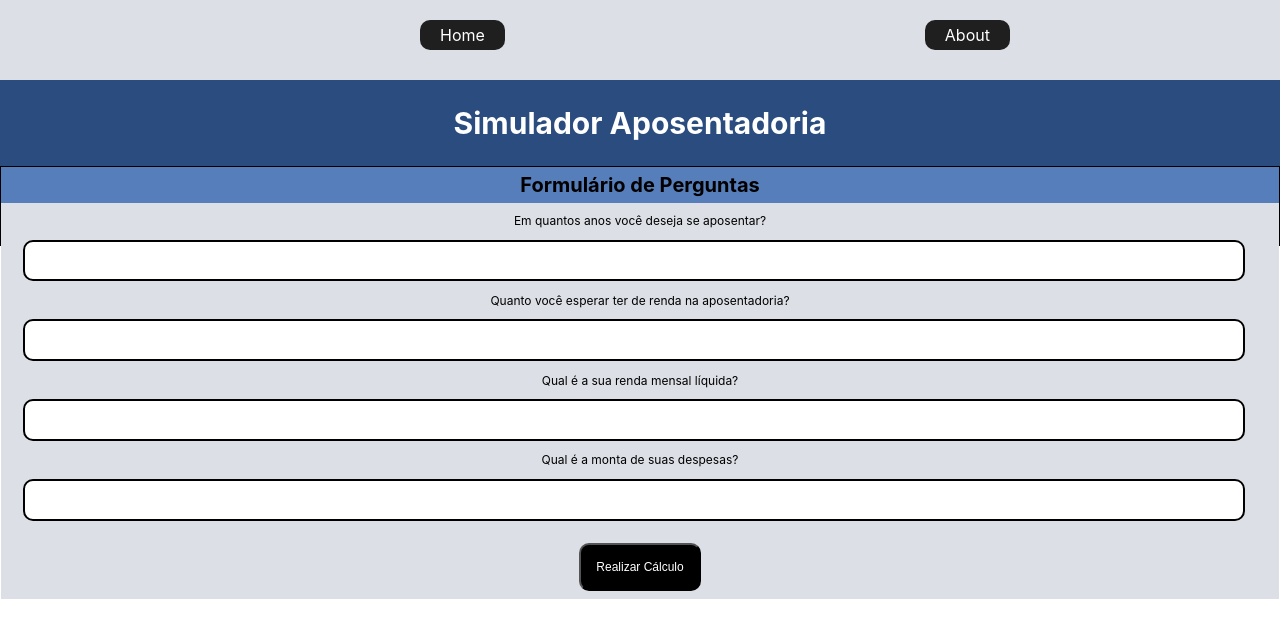
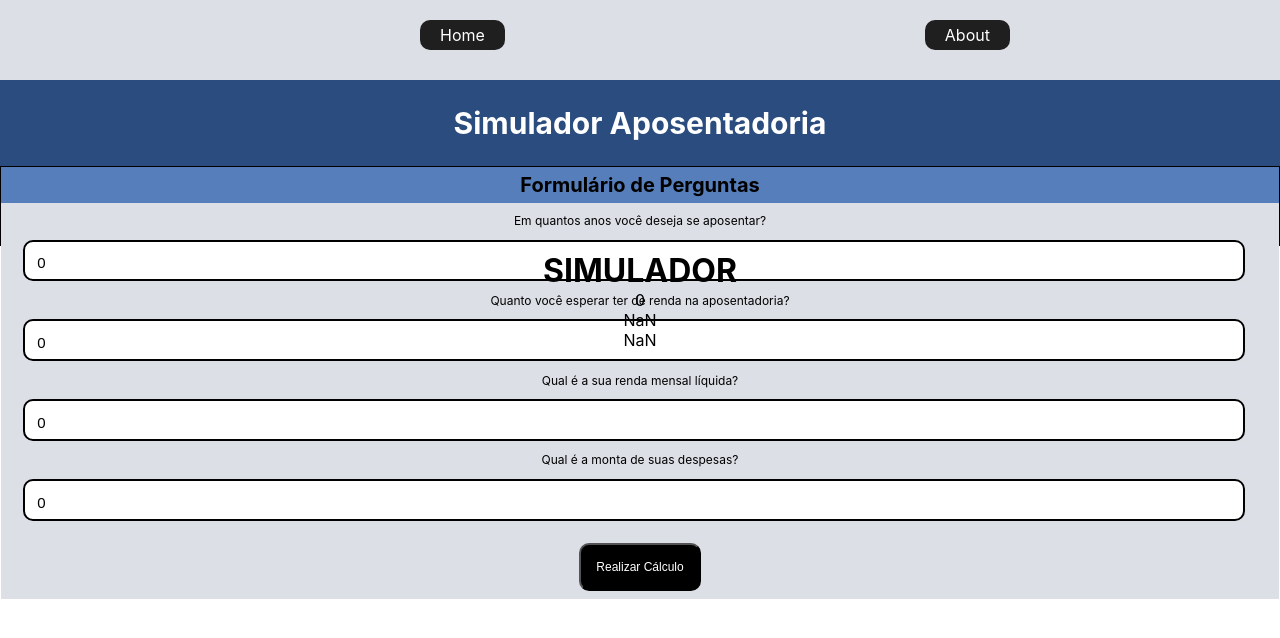
Before and after one commit to EuripedesNaves/calculadora-aposentadoria, a React (Create React App) app: page / in a window 1280 px wide. Both pictures are taken after a click on the button "Realizar Cálculo". Shown: the top 638 px of the page. Built offline with nearby package versions, Linux system fonts and the light colour scheme.

Commit message:
Trying to solve unkown error

```diff
--- a/src/components/Form.js
+++ b/src/components/Form.js
@@ -1,13 +1,16 @@
 import React, { useState } from 'react';
+import { scryRenderedDOMComponentsWithClass } from 'react-dom/test-utils';
 import { useNavigate } from 'react-router-dom';
 import Forms from '../styles/Forms.css'
-// import Simulador from './Simulator';
+import Simulator from './Simulator';
 
 export const Form = () => {
-    const [QuantosAnos, setQuantosAnos] = useState('');
-    const [RendaEsperada, setRendaEsperada] = useState('');
-    const [RendaMensal, setRendaMensal] = useState('');
-    const [MontaDespesas, setMontaDespesas] = useState('');
+    const [QuantosAnos, setQuantosAnos] = useState(0);
+    const [RendaEsperada, setRendaEsperada] = useState(0);
+    const [RendaMensal, setRendaMensal] = useState(0);
+    const [MontaDespesas, setMontaDespesas] = useState(0);
+
+    const [calculated, setCalculated] = useState(false)
 
     const handleQuantosAnosInput = e => setQuantosAnos(e.target.value);
     const handleRendaEsperadaInput = e => setRendaEsperada(e.target.value);
@@ -15,6 +18,7 @@ export const Form = () => {
     const handleMontaDespesasInput = e => setMontaDespesas(e.target.value);
 
     return (
+        <>
             <div className="form-box">
                 <h3 className="titulo"> Formulário de Perguntas</h3>
                 <form>
@@ -48,9 +52,19 @@ export const Form = () => {
                     />
                 </form>
                 <div className="footer">
-                <button className="button" type="submit">Realizar Cálculo</button>
+                    <button className="button" onClick={() => setCalculated(true)}>Realizar Cálculo</button>
                 </div>
             </div>
+            <div>
+                {calculated && <Simulator
+                    rendaMensal={RendaMensal}
+                    montaDespesa={MontaDespesas}
+                    anosAposentadoria={QuantosAnos}
+                    RendaEsperada={RendaEsperada}
+                />}
+
+            </div>
+        </>
 
     )
 }
--- a/src/components/Simulator.js
+++ b/src/components/Simulator.js
@@ -1,6 +1,6 @@
 import React from 'react';
 
-export default function Simulador({ rendaMensal, montaDespesa, anosAposentadoria, RendaEsperada }) {
+const Simulator = ({ rendaMensal, montaDespesa, anosAposentadoria, RendaEsperada }) => {
 
     // Variáveis Formulário
     // const rendaMensal = 8000;
@@ -62,6 +62,7 @@ export default function Simulador({ rendaMensal, montaDespesa, anosAposentadoria
 
     return (
         <>
+        <h1>SIMULADOR</h1>
             <p>{patrimonioEsperado}</p>
             <p>{parcelaAposentadoria()}</p>
             <p>{perHoje()}</p>
@@ -69,3 +70,5 @@ export default function Simulador({ rendaMensal, montaDespesa, anosAposentadoria
 
     )
 }
+
+export default Simulator
--- a/src/styles/Forms.css
+++ b/src/styles/Forms.css
@@ -17,7 +17,7 @@
     height: 10vh;
     border: 1px solid;
     margin-bottom: 10px;
-    position:relative;
+    /* position:relative; */
     background-color: #567ebb;
     font-size: 12px;
 }
@@ -74,7 +74,7 @@
         height: 10vh;
         border: 1px solid;
         margin-bottom: 10px;
-        position:relative;
+        /* position:relative; */
         background-color: #567ebb;
         font-size: 15px;
     }
@@ -131,7 +131,7 @@
             height: 10vh;
             border: 1px solid;
             margin-bottom: 5px;
-            position:relative;
+            /* position:relative; */
             background-color: #567ebb;
             font-size: 12px;
         }
@@ -188,7 +188,7 @@
                 height: 10vh;
                 border: 1px solid;
                 margin-bottom: 5px;
-                position:relative;
+                /* position:relative; */
                 background-color: #567ebb;
                 font-size: 25px;
             }
```
Lines whose indentation alone changed are shown as unchanged.
